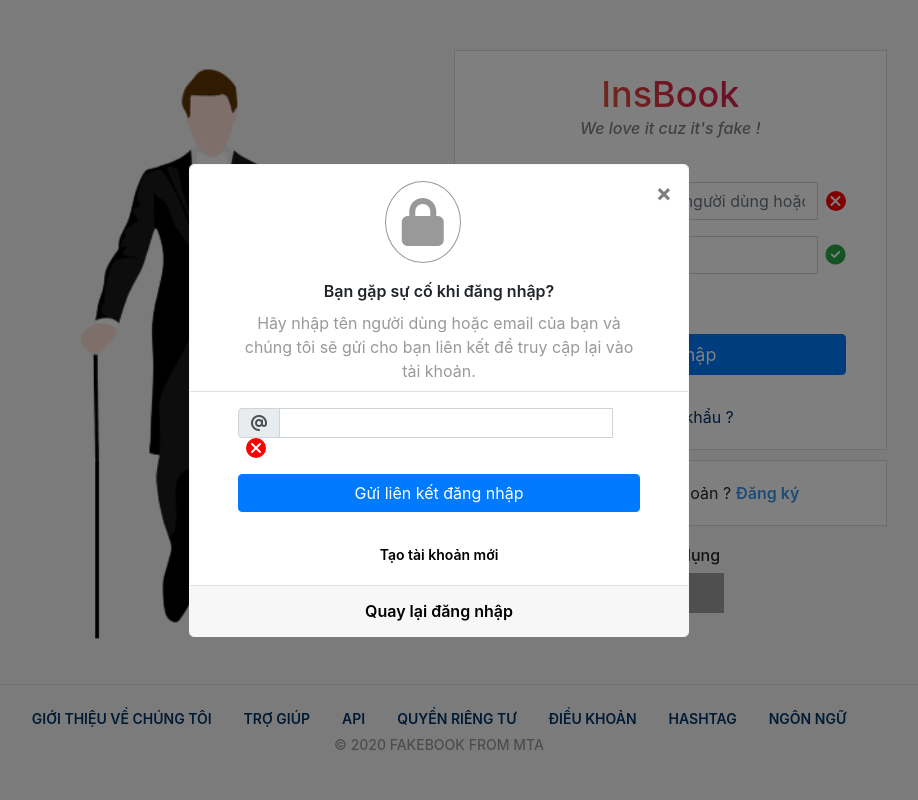
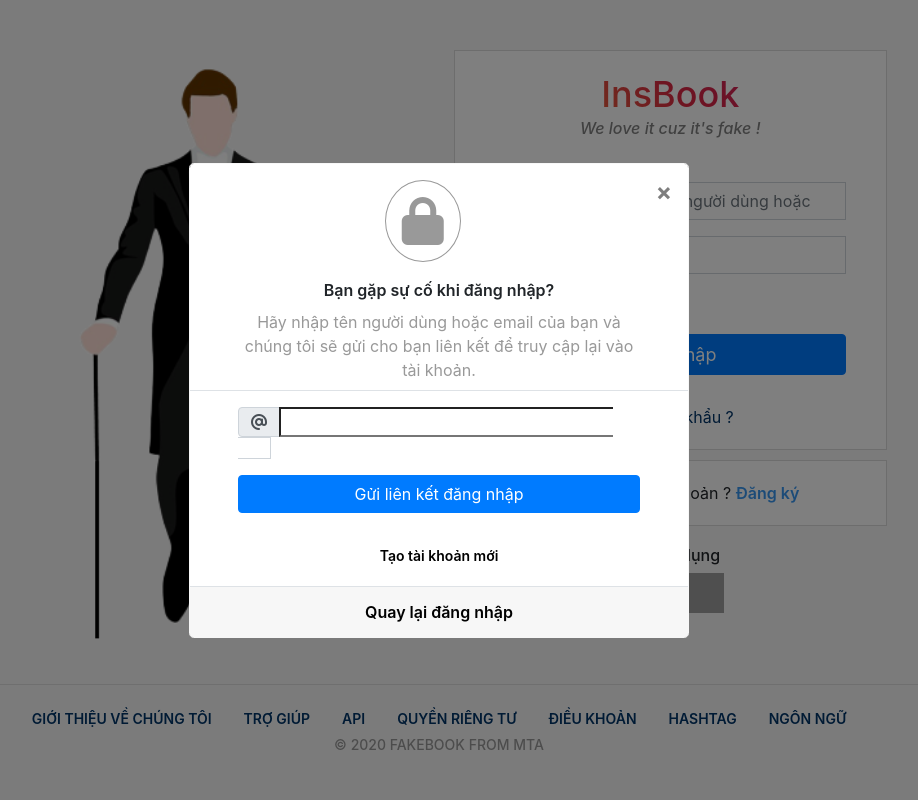
Before and after one commit to sagara11/InsBook, an ASP.NET MVC app: template InsBook/Areas/Client/Views/Login/Index.cshtml in a window 1280 px wide, after a click on "Quên mật khẩu ?". Shown: the whole page, without its empty margins (201-1119 px from the left). Run offline with ASP.NET Core 8 and stand-ins for ASP.NET MVC 5, Linux system fonts and the light colour scheme; the template is opened without the code that fills it, so the values that code supplies are empty; style sheets or scripts are compiled from the project's sources; the project's own start-up code is not run, and a stand-in starts its controllers and pages; some libraries are stand-ins or nearby versions; grey boxes are pictures that could not be loaded.

Commit message:
update trang dang ky

```diff
--- a/InsBook/Assets/css/pages/login.css
+++ b/InsBook/Assets/css/pages/login.css
@@ -31,24 +31,37 @@ main #login-page .form-login {
         margin-bottom: 16px;
         position: relative; }
         main #login-page .form-login .login-form form .input-group input {
-          max-width: unset; }
+          max-width: unset;
+          border-right: none;
+          padding-right: 0; }
+          main #login-page .form-login .login-form form .input-group input:focus {
+            box-shadow: none;
+            border: 1px solid #ced4da;
+            border-right: none; }
       main #login-page .form-login .login-form form span.errors {
         display: flex;
         align-items: center;
-        margin-left: 8px;
-        /*visibility: hidden;
-        opacity: 0;*/ }
+        padding-left: 6px;
+        padding-right: 6px;
+        border: 1px solid #ced4da;
+        border-left: none; }
         main #login-page .form-login .login-form form span.errors i {
           background-color: red;
           color: #fff;
           border-radius: 50%;
-          padding: 2px 4px; }
+          padding: 2px 4px;
+          visibility: hidden;
+          opacity: 0; }
       main #login-page .form-login .login-form form span.success {
         display: flex;
         align-items: center;
-        margin-left: 8px;
-        /*visibility: hidden;
-        opacity: 0;*/ }
+        padding-left: 6px;
+        padding-right: 6px;
+        border: 1px solid #ced4da;
+        border-left: none; }
+        main #login-page .form-login .login-form form span.success i {
+          visibility: hidden;
+          opacity: 0; }
           main #login-page .form-login .login-form form span.success i:before {
             font-size: 20px;
             color: #28a745; }
@@ -123,26 +136,36 @@ main #login-page .modal-content {
       main #login-page .modal-content .modal-body .input-group input {
         max-width: unset;
         width: 83%;
-        border: 1px solid #ced4da; }
+        border-right: none;
+        padding-right: 0; }
         main #login-page .modal-content .modal-body .input-group input:focus {
-          border: 1px solid #ced4da; }
+          box-shadow: none;
+          border: 1px solid #ced4da;
+          border-right: none; }
       main #login-page .modal-content .modal-body .input-group span.errors {
         display: flex;
         align-items: center;
-        margin-left: 8px;
-        /*visibility: hidden;
-            opacity: 0;*/ }
+        padding-left: 6px;
+        padding-right: 6px;
+        border: 1px solid #ced4da;
+        border-left: none; }
         main #login-page .modal-content .modal-body .input-group span.errors i {
           background-color: red;
           color: #fff;
           border-radius: 50%;
-          padding: 2px 4px; }
+          padding: 2px 4px;
+          visibility: hidden;
+          opacity: 0; }
       main #login-page .modal-content .modal-body .input-group span.success {
         display: flex;
         align-items: center;
-        margin-left: 8px;
-        /*visibility: hidden;
-            opacity: 0;*/ }
+        padding-left: 6px;
+        padding-right: 6px;
+        border: 1px solid #ced4da;
+        border-left: none; }
+        main #login-page .modal-content .modal-body .input-group span.success i {
+          visibility: hidden;
+          opacity: 0; }
           main #login-page .modal-content .modal-body .input-group span.success i:before {
             font-size: 20px;
             color: #28a745; }
--- a/InsBook/Assets/css/pages/login.scss
+++ b/InsBook/Assets/css/pages/login.scss
@@ -46,34 +46,51 @@ main {
 
 						input {
 							max-width: unset;
+							border-right: none;
+							padding-right: 0;
+
+							&:focus {
+								box-shadow: none;
+								border: 1px solid #ced4da;
+								border-right: none;
+							}
 						}
 					}
 
 					span.errors {
 						display: flex;
 						align-items: center;
-						margin-left: 8px;
-						/*visibility: hidden;
-						opacity: 0;*/
+						padding-left: 6px;
+						padding-right: 6px;
+						border: 1px solid #ced4da;
+						border-left: none;
+
 						i {
 							background-color: red;
 							color: #fff;
 							border-radius: 50%;
 							padding: 2px 4px;
+							visibility: hidden;
+							opacity: 0;
 						}
 					}
 
 					span.success {
 						display: flex;
 						align-items: center;
-						margin-left: 8px;
-						/*visibility: hidden;
-						opacity: 0;*/
+						padding-left: 6px;
+						padding-right: 6px;
+						border: 1px solid #ced4da;
+						border-left: none;
+
 						i {
 							&:before {
 								font-size: 20px;
 								color: #28a745;
 							}
+
+							visibility: hidden;
+							opacity: 0;
 						}
 					}
 
@@ -186,38 +203,50 @@ main {
 					input {
 						max-width: unset;
 						width: 83%;
-						border: 1px solid #ced4da;
+						border-right: none;
+						padding-right: 0;
 
 						&:focus {
+							box-shadow: none;
 							border: 1px solid #ced4da;
+							border-right: none;
 						}
 					}
 
 					span.errors {
 						display: flex;
 						align-items: center;
-						margin-left: 8px;
-						/*visibility: hidden;
-						    opacity: 0;*/
+						padding-left: 6px;
+						padding-right: 6px;
+						border: 1px solid #ced4da;
+						border-left: none;
+
 						i {
 							background-color: red;
 							color: #fff;
 							border-radius: 50%;
 							padding: 2px 4px;
+							visibility: hidden;
+							opacity: 0;
 						}
 					}
 
 					span.success {
 						display: flex;
 						align-items: center;
-						margin-left: 8px;
-						/*visibility: hidden;
-						    opacity: 0;*/
+						padding-left: 6px;
+						padding-right: 6px;
+						border: 1px solid #ced4da;
+						border-left: none;
+
 						i {
 							&:before {
 								font-size: 20px;
 								color: #28a745;
 							}
+
+							visibility: hidden;
+							opacity: 0;
 						}
 					}
 				}
```
Also changed, not shown: InsBook/Areas/Client/Views/Register/Index.cshtml (+7 -7 lines), InsBook/Assets/css/pages/register.css (+35 -11 lines), InsBook/Assets/css/pages/register.min.css (+1 -1 lines), InsBook/Assets/css/pages/register.scss (+38 -6 lines), InsBook/Assets/css/pages/login.min.css, 2 other files. Lines whose indentation alone changed are shown as unchanged.
